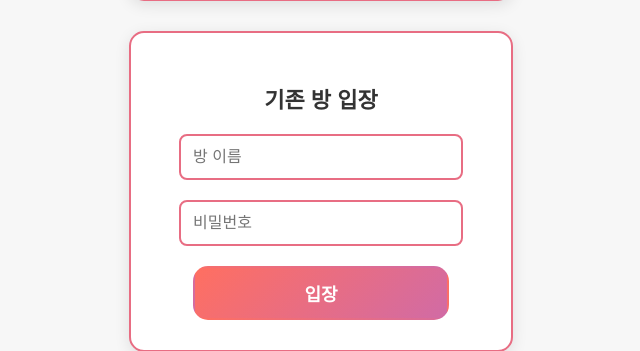
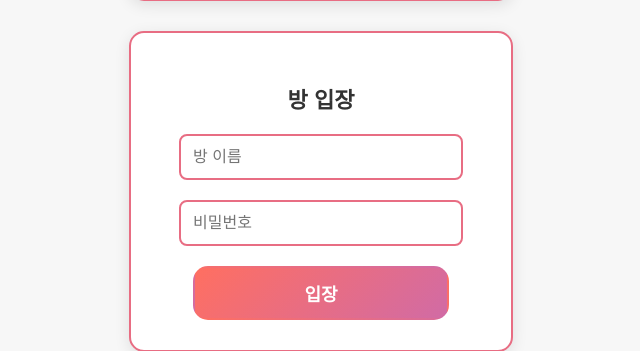
Before and after one commit to hyunhyun0820/url-calendar, a Flask app: page /rooms in a window 1280 px wide. Shown: the part 414-765 px from the top of the page, without its empty margins (319-959 px from the left). Run offline with Flask 3, Linux system fonts and the light colour scheme.

Commit message:
rooms.html 글자 수정:

```diff
--- a/templates/rooms.html
+++ b/templates/rooms.html
@@ -20,7 +20,7 @@
   </form>
 
   <form method="POST" action="{{ url_for('join_existing_room') }}">
-    <h2>기존 방 입장</h2>
+    <h2>방 입장</h2>
     <input type="text" name="room_name" placeholder="방 이름" required>
     <input type="password" name="room_password" placeholder="비밀번호" required autocomplete="off">
     {% if error and error_type == 'join' %}
```
